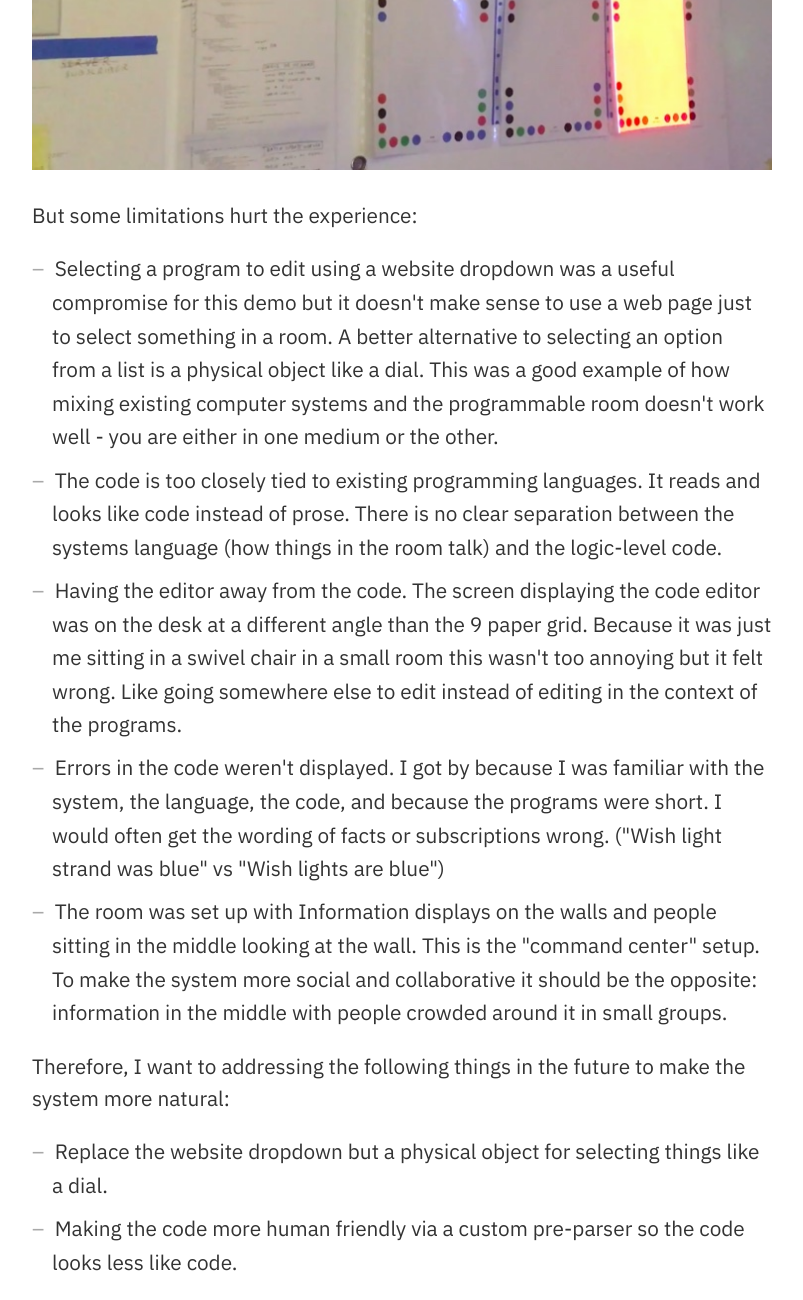
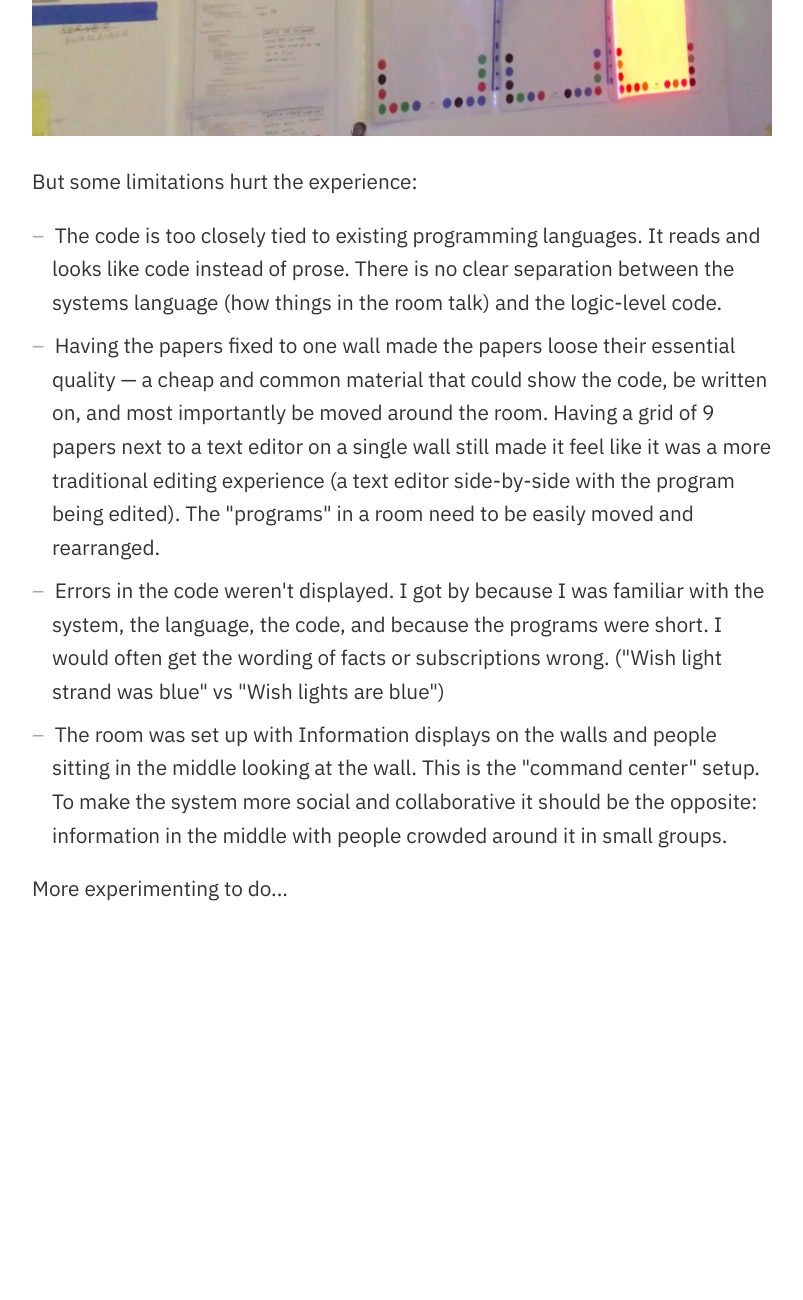
Before and after one commit to jhaip/jhaip.github.io, a plain HTML site: page writing/19-01-11-research-update/index.html in a window 1280 px wide. Shown: the part 4288-5588 px from the top of the page, without its empty margins (238-1041 px from the left). After the commit the page ends 5214 px from the top, so only its background shows below. Drawn offline with Linux system fonts and the light colour scheme.

Commit message:
edit text to reflect new program chooser dial

```diff
--- a/writing/19-01-11-research-update/index.html
+++ b/writing/19-01-11-research-update/index.html
@@ -97,7 +97,7 @@ experience outside a traditional GUI OS.
     <img src="grid-room-illustration.svg" />
 </p>
 <p>
-The room had an always on text-editor and a grid of 9 editable programs. The papers were fixed on the wall, so I
+The room had an always on text-editor and a grid of 9 editable programs. The papers were fixed on the wall so I
 avoided needing a camera to detect papers. The fixed papers also made the projector easy to set up. Having 9 pre-made
 programs avoided the issue of updating and creating the physical papers.
 </p>
@@ -110,7 +110,7 @@ things in the room felt like the right format to orchestrate the multiple things
 satisfying to see something in the room respond within a couple seconds just as easily as I had done only on a screen
 in the past.
 </li>
-<li>Besides the dropdown to select what program to edit, the room was successfully a stable and complete editing
+<li>The room was successfully a stable and complete editing
 experience away from a GUI OS. It was refreshing to remove all distracting apps.
 </li>
 <li>I am happy that the 9 editable programs are very similar and live in the same extensible system as the programs used
@@ -128,17 +128,14 @@ making the space work best for the specific place and people that work inside it
 <p>
 But some limitations hurt the experience:
 <ul class="dashed">
-    <li>Selecting a program to edit using a website dropdown was a useful compromise for this demo but it doesn't make sense
-to use a web page just to select something in a room. A better alternative to selecting an option from a list is a
-physical object like a dial. This was a good example of how mixing existing computer systems and the programmable room
-doesn't work well - you are either in one medium or the other.
-</li>
 <li>The code is too closely tied to existing programming languages. It reads and looks like code instead of prose. There
 is no clear separation between the systems language (how things in the room talk) and the logic-level code.
 </li>
-<li>Having the editor away from the code. The screen displaying the code editor was on the desk at a different angle than
-the 9 paper grid. Because it was just me sitting in a swivel chair in a small room this wasn't too annoying but it felt
-wrong. Like going somewhere else to edit instead of editing in the context of the programs.
+<li>Having the papers fixed to one wall made the papers loose their essential quality &mdash;
+a cheap and common material that could show the code, be written on, and most importantly be moved around the room.
+Having a grid of 9 papers next to a text editor on a single wall still made it feel like it was a more traditional
+editing experience (a text editor side-by-side with the program being edited).
+The "programs" in a room need to be easily moved and rearranged.
 </li>
 <li>Errors in the code weren't displayed. I got by because I was familiar with the system, the language, the code, and
 because the programs were short. I would often get the wording of facts or subscriptions wrong. ("Wish light strand was
@@ -150,13 +147,7 @@ in the middle with people crowded around it in small groups.
 </li>
 </ul>
 </p>
-<p>
-Therefore, I want to addressing the following things in the future to make the system more natural:
-<ul class="dashed">
-<li>Replace the website dropdown but a physical object for selecting things like a dial.</li>
-<li>Making the code more human friendly via a custom pre-parser so the code looks less like code.</li>
-</ul>
-</p>
+<p>More experimenting to do...</p>
 </body>
 
 </html>
```
